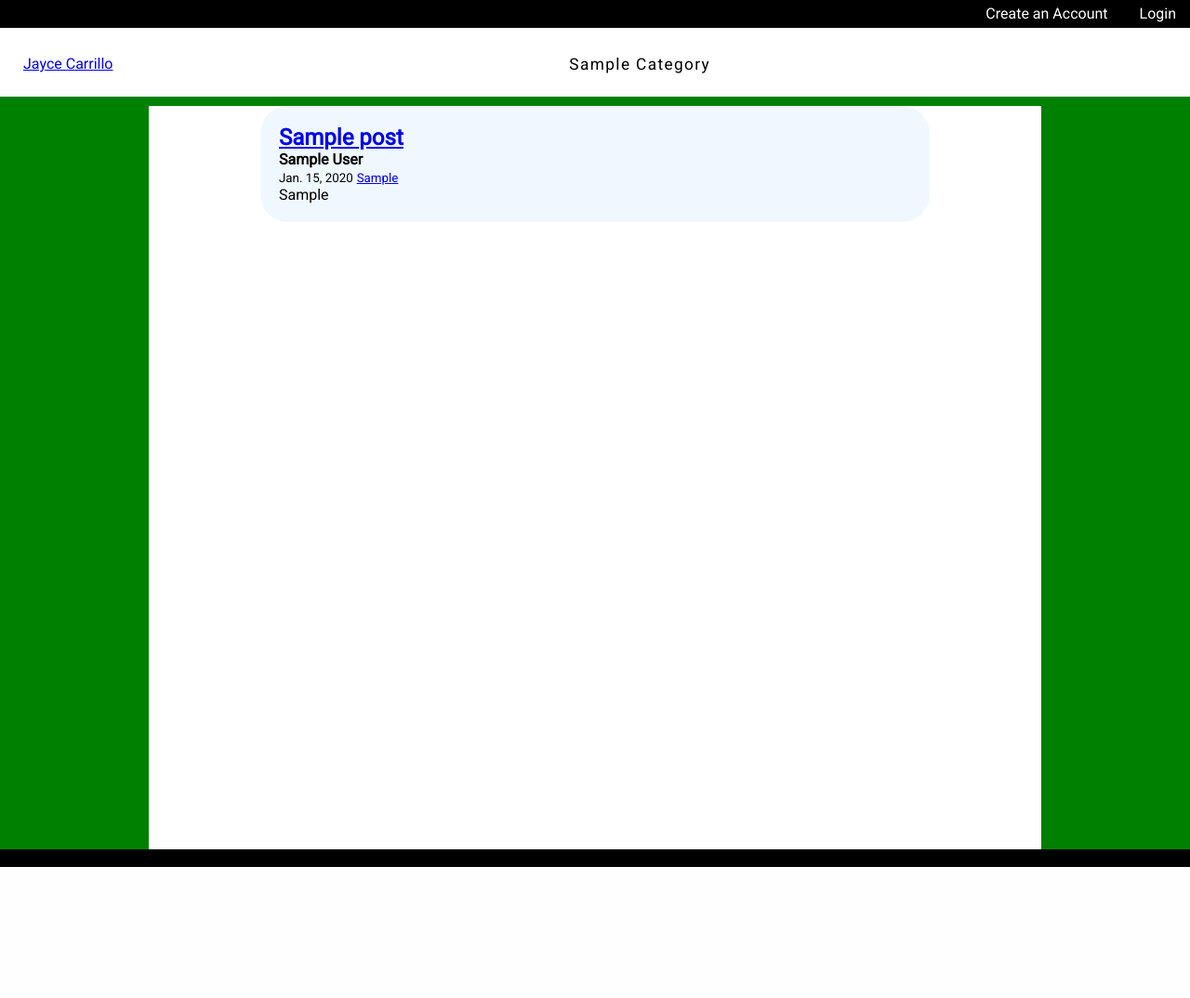
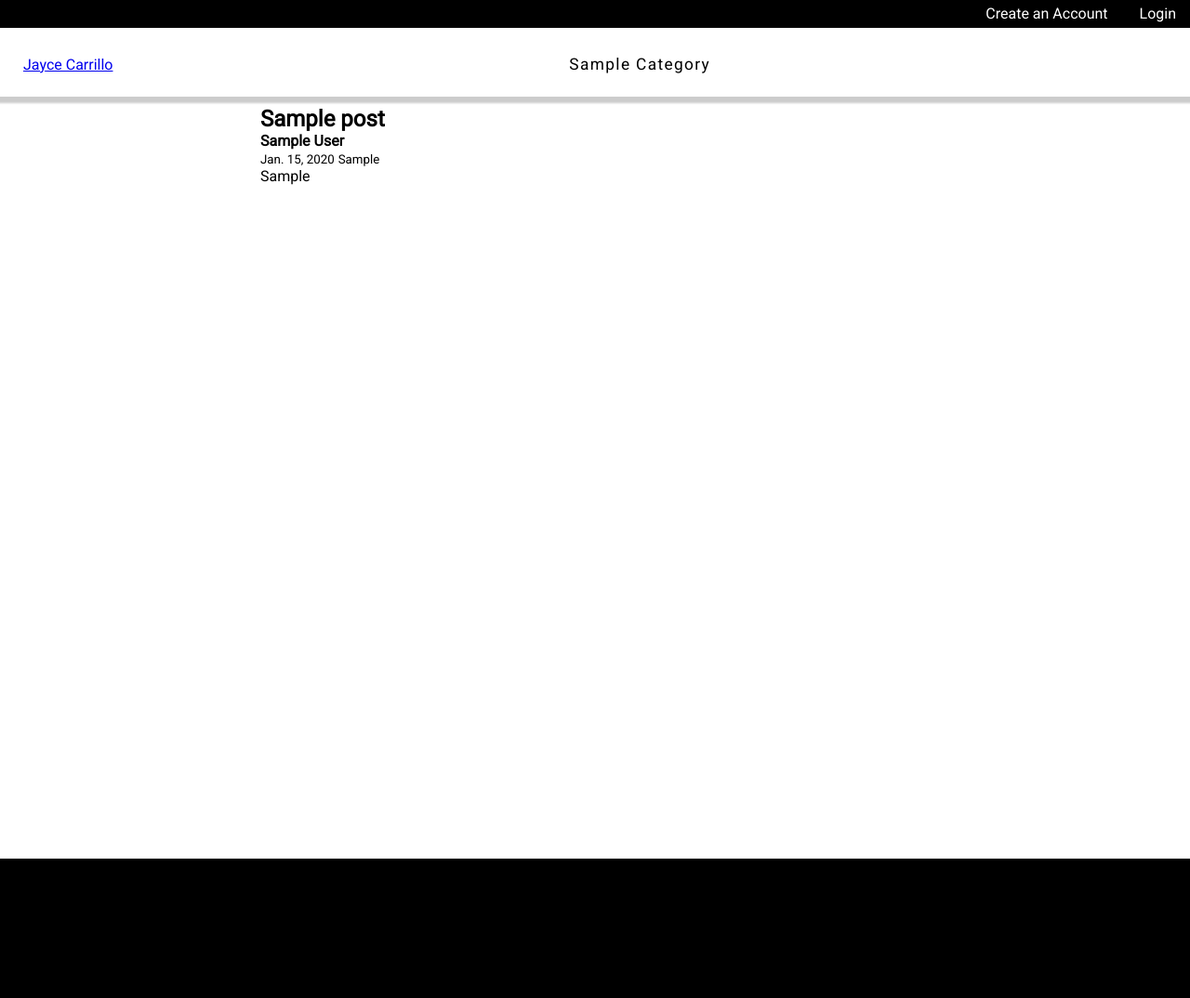
Before and after one commit to JSONCarrillo/django-blog, a Django app: page / in a window 1280 px wide. Shown: the whole page at 93% size. Before the commit the page ends 933 px from the top, so only its background shows below. Run offline with Django 4.2, Linux system fonts and the light colour scheme; tables that the repository leaves empty hold one stand-in row (values such as "Sample post"); some libraries are stand-ins or nearby versions.

Commit message:
update styling

```diff
--- a/blog/blogApp/forms.py
+++ b/blog/blogApp/forms.py
@@ -46,15 +46,14 @@ class EditForm(forms.ModelForm):
             for fields in self.visible_fields():
                 fields.field.widget.attrs["class"] = 'post-forms'
 
+
+
 class CommentForm(forms.ModelForm):
+    body = forms.CharField(widget=forms.Textarea, label='')
 
     class Meta:
         model = Comment
-        fields = ('body',)
-        widgets = {
-            'body' : forms.Textarea(attrs={} ),
-
-        }
+        fields =['body']
 
         def __init__(self, *args, **kwargs):
             super(SignUpForm, self).__init__(*args, **kwargs)
--- a/blog/blogApp/static/css/style.css
+++ b/blog/blogApp/static/css/style.css
@@ -9,8 +9,9 @@
 
 body{
     width: 100vw;
-    background-color: green;
+    background-color: white;
     overflow-x: hidden;
+    position: relative;
 }
 
 nav{
@@ -19,6 +20,7 @@ nav{
     background-color: white;
     position: sticky;
     z-index: 3;
+    box-shadow: 0 5px 2px 2px rgba(0, 0, 0, .2);
 }
 
 .top-bar{
@@ -47,6 +49,12 @@ nav{
     padding: 25px 25px;
     display: flex;
     justify-content: space-between;
+    align-items: center;
+}
+.profile-container{
+    display: flex;
+    flex-direction: column;
+    align-items: center;
 }
 
 .links{
@@ -68,11 +76,6 @@ nav{
 
 }
 
-.dropdown.active > .link,
-.link:hover{
-    color: black;
-}
-
 .blog-list{
     background-color: white;
     width: 75%;
@@ -80,31 +83,31 @@ nav{
     height: 100vh;
 }
 
-.blog-card{
-    background-color: green;
-    width: 75%;
-    margin: 10px auto;
-    border-radius: 30px;
+
+.card-content{
+    color: black;
 }
 
-.card-content{
-    padding: 20px;
+.card-content a{
+    color: black;
+    text-decoration: none;
 }
 
+
 .article{
-    background-color: white;
     width: 100vh;
-    height: 100px;
-    padding: 100px;
+    padding: 10px 0;
     color: black;
+    margin: 0 auto;
 }
 
 .body-container{
     color: black;
     background-color: white;
     margin: 0 auto;
-    height: 100vh;
+    min-height: 100vh;
     width: 75%;
+    padding: 10px 0;
 }
 
 .likes-container{
@@ -113,7 +116,9 @@ nav{
 
 footer{
     background-color: black;
-    justify-content: space-evenly;
+    bottom: 0%;
+    width: 100%;
+    height: 150px;
 }
 
 .footer-link a{
--- a/blog/blogApp/templates/category.html
+++ b/blog/blogApp/templates/category.html
@@ -1,5 +1,5 @@
 {% extends 'base.html' %}
-{% block title %}Home{% endblock %}
+{% block title %}{{category}}{% endblock %}
 {% block content %}
 {% if category_posts %}
 <div class="body-container">
@@ -11,7 +11,7 @@
                     <h2><a href="{% url 'article' post.pk %}">{{ post.title }}</a></h2>
                     <h4>{{ post.author.first_name }} {{ post.author.last_name }}</h4>
                     <small>{{ post.post_date }}</small>
-                    <p>{{ post.body | slice:'20' | safe }}</p>
+                    <p>{{ post.title_tag}}</p>
                     {% if user.is_authenticated %}
                         <a href="{% url 'update-post' post.pk %}">edit post</a>
                         <a href="{% url 'delete-post' post.pk %}">delete post</a>
--- a/blog/blogApp/templates/index.html
+++ b/blog/blogApp/templates/index.html
@@ -1,24 +1,9 @@
 {% extends 'base.html' %}
 {% block title %}Home{% endblock %}
 {% block content %}
-<div class="blog-container">
+<div class="body-container">
     <div class="blog-list">
         {% for post in object_list %}
-            {% if forloop.last %}
-                <div class="blog-card" style="background-color:aliceblue">
-                    <div class="card-content">
-                        <h2><a href="{% url 'article' post.id %}">{{ post.title }}</a></h2>
-                        <h4>{{ post.author.first_name }} {{ post.author.last_name }}</h4>
-                        <small>{{ post.post_date }}</small>
-                        <small><a href="{% url 'categories' post.category|slugify %}">{{ post.category}}</a></small>
-                        <p>{{ post.article_hook }}</p>
-                        {% if user.is_authenticated and user.id == post.author.id %}
-                            <a href="{% url 'update-post' post.pk %}">edit post</a>
-                            <a href="{% url 'delete-post' post.pk %}">delete post</a>
-                        {% endif %}
-                    </div>
-                </div>
-            {% else %}
                 <div class="blog-card">
                     <div class="card-content">
                         <h2><a href="{% url 'article' post.pk %}">{{ post.title }}</a></h2>
@@ -32,7 +17,6 @@
                         {% endif %}
                     </div>
                 </div>
-            {% endif %}
         {% endfor %}
     </div>
 </div>
```
Also changed, not shown: blog/blogApp/templates/article.html (+6 -3 lines), blog/blogApp/migrations/0018_post_slug.py (added), blog/blogApp/migrations/0019_remove_post_slug.py (added), blog/media/images/gentoo_neofetch.png (added).
